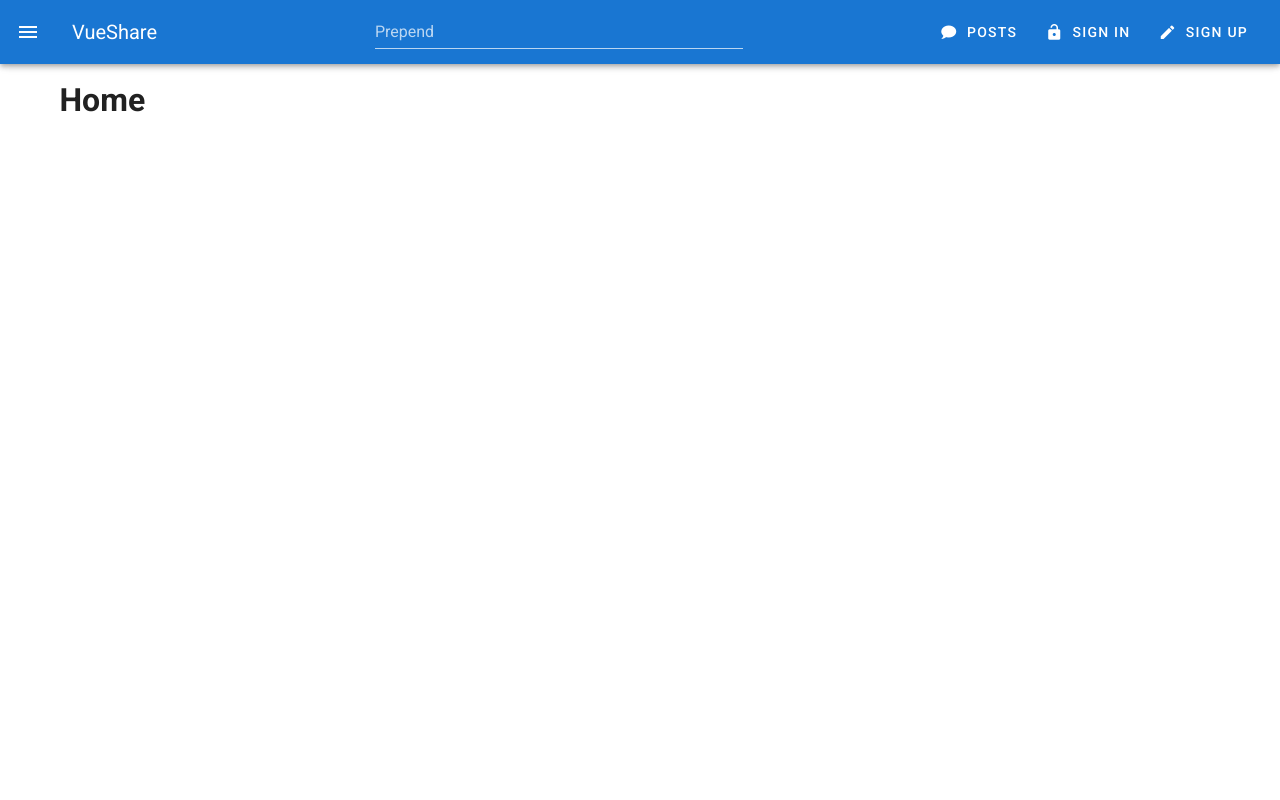
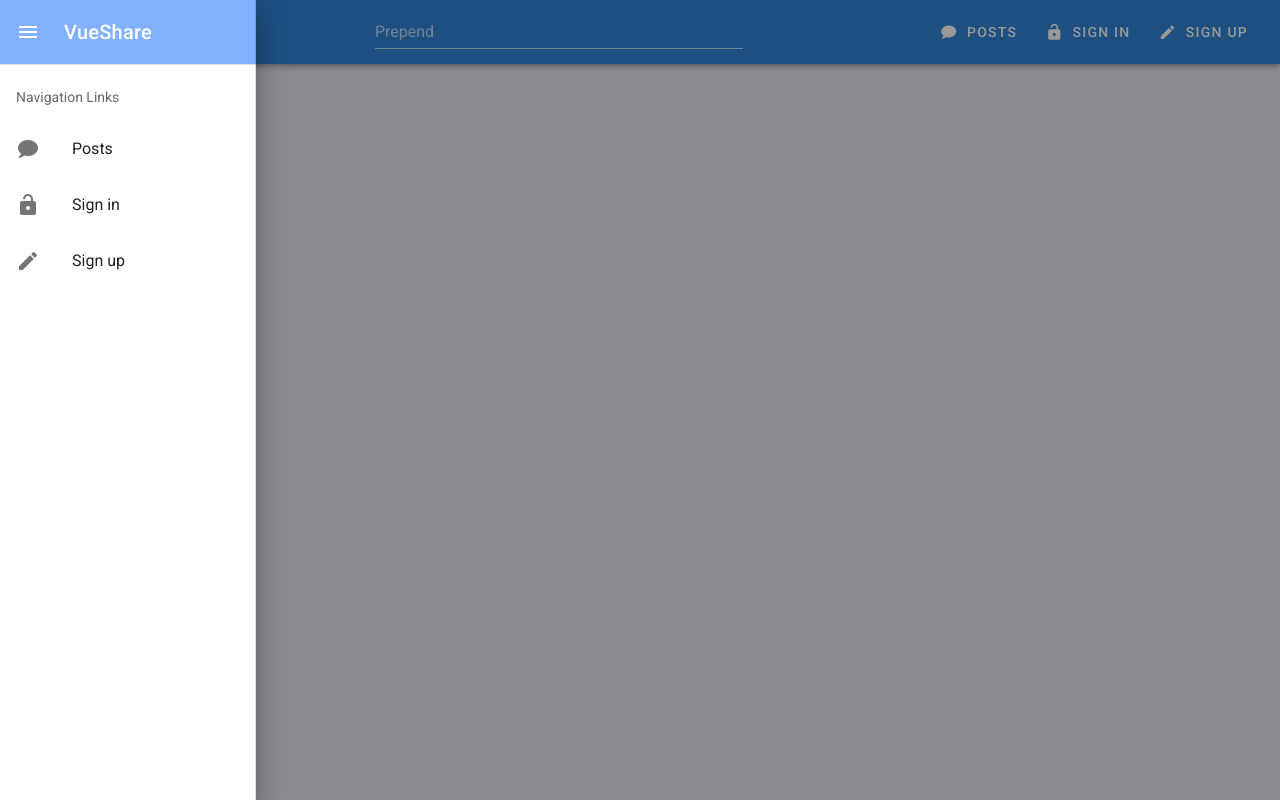
Before and after one commit to StevenGabule/VueGraphSQL, a Vue app in the folder client/: page / in a window 1280 px wide. Both pictures are taken after a click on the button 28 px from the left and 32 px from the top of the page. Built offline with nearby package versions, Linux system fonts and the light colour scheme.

Commit message:
add side navigation

```diff
--- a/client/src/App.vue
+++ b/client/src/App.vue
@@ -1,11 +1,35 @@
 <template>
-    <v-app>
+    <v-app style="background-color: #E3E3EE">
+        <!-- Side Navigation -->
+        <v-navigation-drawer app temporary fixed v-model="sideNav">
+            <v-toolbar color="accent" dark flat>
+                <v-app-bar-nav-icon @click="sideNav = !sideNav"></v-app-bar-nav-icon>
+                <router-link to="/" tag="span" style="cursor: pointer">
+                    <h1 class="title pl-3">VueShare</h1>
+                </router-link>
+            </v-toolbar>
+            <v-divider />
+            <!-- SideNavbar Links -->
+            <v-list>
+                <v-subheader>Navigation Links</v-subheader>
+                <v-list-item-group color="primary">
+                    <v-list-item v-for="item in sideNavItems" :key="item.title" :to="item.link">
+                        <v-list-item-icon>
+                            <v-icon v-text="item.icon"></v-icon>
+                        </v-list-item-icon>
+                        <v-list-item-content>
+                            <v-list-item-title v-text="item.title"></v-list-item-title>
+                        </v-list-item-content>
+                    </v-list-item>
+                </v-list-item-group>
+            </v-list>
+        </v-navigation-drawer>
         <!-- Horizontal Navbar-->
         <v-card color="grey lighten-4" flat tile>
 
             <v-toolbar fixed color="primary" dark>
 
-                <v-app-bar-nav-icon></v-app-bar-nav-icon>
+                <v-app-bar-nav-icon @click="sideNav = !sideNav"></v-app-bar-nav-icon>
 
                 <v-toolbar-title>
                     <router-link to="/" tag="span" style="cursor: pointer">VueShare</router-link>
@@ -44,8 +68,21 @@
     export default {
         name: 'App',
 
+        data() {
+          return {
+              sideNav: false
+          }
+        },
+
         computed: {
             horizontalNavItems() {
+                return [
+                    {icon: 'mdi-chat', title: "Posts", link: '/posts'},
+                    {icon: 'mdi-lock-open', title: "Sign in", link: '/signin'},
+                    {icon: 'mdi-pencil', title: "Sign up", link: '/signup'},
+                ]
+            },
+            sideNavItems() {
                 return [
                     {icon: 'mdi-chat', title: "Posts", link: '/posts'},
                     {icon: 'mdi-lock-open', title: "Sign in", link: '/signin'},
```
